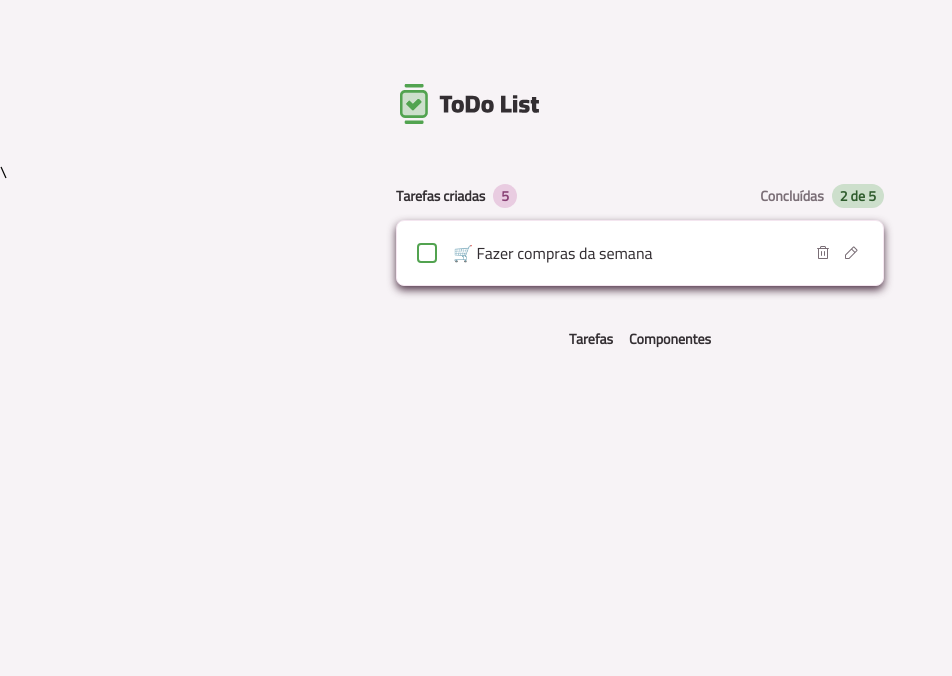
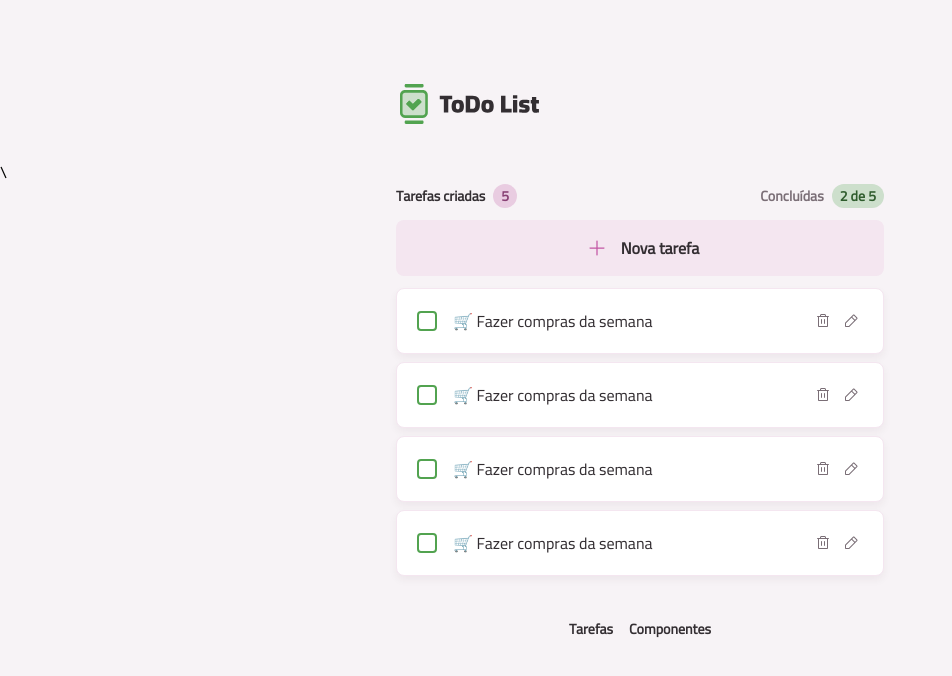
Before and after one commit to BRyuTakahashi/todo, a React (Vite) app: page / in a window 1280 px wide. Shown: the top 676 px of the page, without its empty margins (0-952 px from the left). Built offline with nearby package versions, Linux system fonts and the light colour scheme.

Commit message:
pushing changes

```diff
--- /dev/null
+++ b/src/core-components/TasksList.tsx
@@ -0,0 +1,19 @@
+import { Button } from "../components/Button";
+import { TaskItem } from "./TaskItem";
+import PlusIcon from '../assets/icons/plus.svg?react'
+
+export function TasksList() {
+    return (
+        <>
+            <section>
+                <Button icon={PlusIcon} className="w-full">Nova tarefa</Button>
+            </section>
+            <section className="space-y-2">
+                <TaskItem />
+                <TaskItem />
+                <TaskItem />
+                <TaskItem />
+            </section>
+        </>
+    )
+}
--- a/src/index.css
+++ b/src/index.css
@@ -18,5 +18,5 @@
 
   --font-sans: "Cairo", sans-serif;
 
-  --shadow-sm: 0px 4px 8px 0px rgba(54, 23, 45, 0.85);
+  --shadow-sm: 0px 4px 8px 0px rgba(54, 23, 45, 0.05);
 }
--- a/src/pages/PageHome.tsx
+++ b/src/pages/PageHome.tsx
@@ -1,6 +1,6 @@
 import { Container } from "../components/Container";
 import { TasksSumary } from "../core-components/TasksSumary";
-import { TaskItem } from "../core-components/TaskItem";
+import { TasksList } from "../core-components/TasksList";
 
 export function PageHome() {
     return (
@@ -8,8 +8,7 @@
             <header className="flex items-center justify-between">
                 <TasksSumary />
             </header>
-
-            <TaskItem />
+            <TasksList />
         </Container>
     )
 }
```
Also changed, not shown: src/assets/images/logo.svg.
